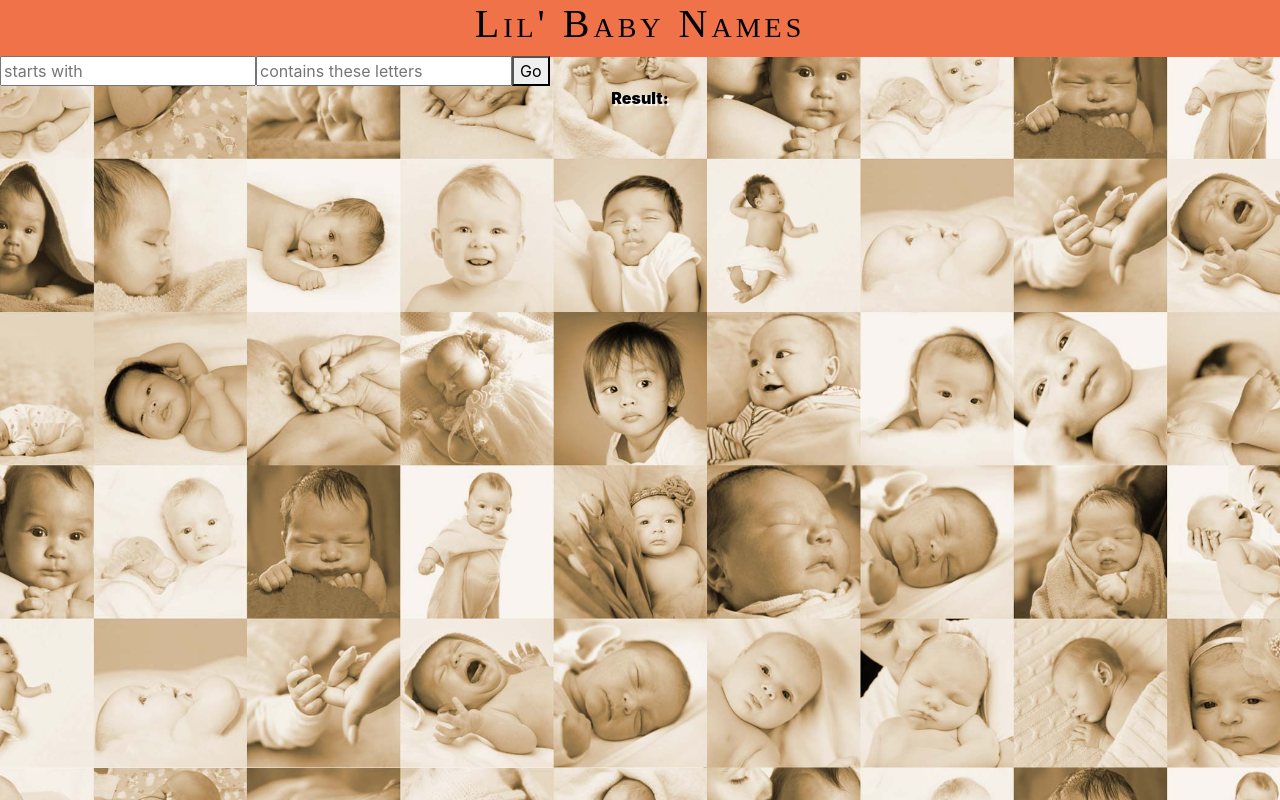
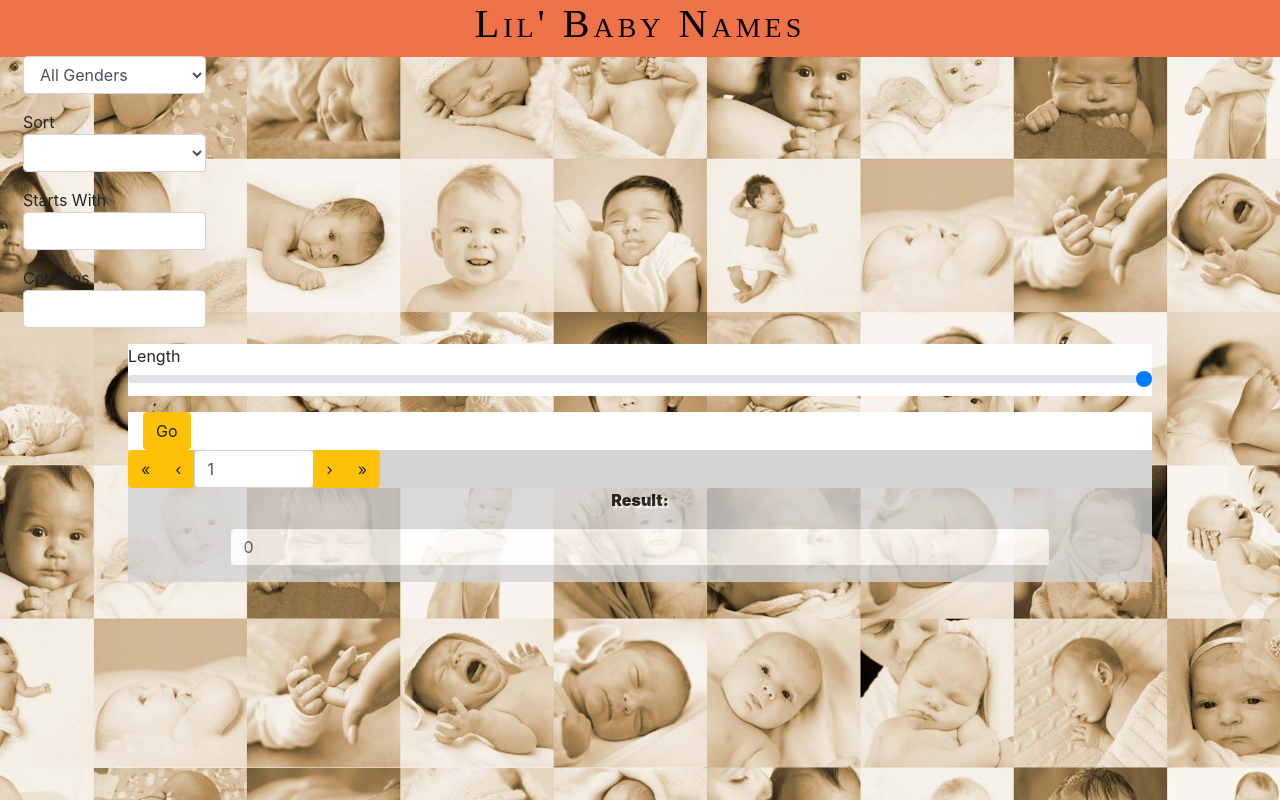
Before and after one commit to zoombulous/people, a Vue app: page / in a window 1280 px wide. Built offline with nearby package versions, Linux system fonts and the light colour scheme.

Commit message:
added dropdowns and length slider

```diff
--- a/src/App.vue
+++ b/src/App.vue
@@ -1,14 +1,110 @@
 <template>
 <div id="app">
   <h1>Lil' Baby Names</h1>
-    <input v-model="startsWith" placeholder="starts with"/>
-    <input v-model="contains" placeholder="contains these letters"/>
-    <button id="btn" class="" v-on:click="findNames">Go</button>
-  <p>Result:</p>
-    <ul>
-      <li v-for="(name,index) in names" :key="name">{{name}}</li>
-    </ul>
+  <div id="app">
+
+    <div id="app" class="col-xs-12 col-sm-7 col-md-5 col-lg-2 mx-2">
+      <div id="app" class="form-group">
+        <form action="" style="width: auto; margin: auto">
+          <div for="name" class="control-label"></div>
+          <select v-model="gender" class="form-control">
+            <option value="male,mostly-male,neutral,mostly-female,female">All Genders</option>
+            <option value="male,mostly-male,gender-neutral">All Male</option>
+            <option value="male">Most Masculine</option>
+            <option value="male,mostly-male">Medium Masculine</option>
+            <option value="gender-neutral">Gender Neutral</option>
+            <option value="female,mostly-female">Medium Feminine</option>
+            <option value="female">Most Feminine</option>
+            <option value="gender-neutral,female,mostly-female">All Female</option>
+          </select>
+        </form>
+      </div>
+    </div>
+
+    <div id="app" class="col-xs-12 col-sm-7 col-md-5 col-lg-2 mx-2">
+      <div id="app" class="form-group">
+        <form action="" style="width: auto; margin: auto">
+          <div for="name" class="control-label">Sort</div>
+          <select v-model="sortBy" class="form-control">
+            <option value="alpha">A-Z</option>
+            <option value="alpha-desc">Z-A</option>
+            <option value="freq-asc">Least Common</option>
+            <option value="freq-desc">Most Common</option>
+            <option value="length">Shortest</option>
+            <option value="length-desc">Longest</option>
+          </select>
+        </form>
+      </div>
+    </div>
+    <div id="app" class="col-xs-12 col-sm-7 col-md-5 col-lg-2 mx-2">
+      <div id="app" class="form-group">
+        <form action="" style="width: auto; margin: auto">
+          <div for="name" class="control-label">Starts With</div>
+          <input v-model="startsWith" @input="isTyping = true" placeholder="" size="15" class="form-control"/>
+        </form>
+      </div>
+    </div>
+    <div id="app" class="col-xs-12 col-sm-7 col-md-5 col-lg-2 mx-2">
+      <div id="app" class="form-group">
+        <form action="" style="width: auto; margin: auto">
+          <div for="name" class="control-label">Contains</div>
+          <input v-model="contains" placeholder="" size="15" class="form-control"/>
+        </form>
+      </div>
+    </div>
+  </div>
+
+  <div id="app" class="rowSlider center row1">
+    <div id="app" class="col-xs-12 col-sm-7 col-md-5 col-lg-1 mx-2">
+    </div>
+    <div id="app" class="form-group">
+      <form action="" style="width: auto; margin: auto" class="center">
+        <div for="name" class="control-label">Length</div>
+        <input v-model="maxLength"
+               type="range"
+               placeholder=""
+               min="1"
+               max="15"
+               class="custom-range"/>
+      </form>
+    </div>
+  </div>
+
+  <div id="app" class="center row1">
+    <div id="app" class="col-12">
+      <button id="btn" class="btn btn-warning" v-on:click="findNames">Go</button>
+    </div>
+  </div>
+
+
+  <div id="app" class="rowPage center">
+    <div id="app" class="btn-group" role="group" aria-label="Basic example">
+      <button type="button" class="btn btn-warning" v-on:click="resetPage">&laquo</button>
+      <button type="button" class="btn btn-warning" v-on:click="previousPage">&#8249</button>
+      <div for="name" class="control-label">
+      </div>
+      <input v-model="pageNumber" placeholder="" size="5" class="form-control"/>
+      <button id="btn" class="btn btn-warning" v-on:click="nextPage">&#8250</button>
+      <button id="btn" class="btn btn-warning" v-on:click="lastPage">&raquo</button>
+    </div>
+  </div>
+  <div id="app" class="center row2">
+    <div id="app" class="group" role="group">
+      <p>Result:
+        <div id="app" class="center">
+          <input v-model="totalResults" placeholder="" size="5" class="form-control"/>
+        </div>
+      </p>
+    </div>
+    <table id="app" class="table table-striped table-hover">
+      <tr v-for="(name,index) in names" :key="name">
+        <td>{{ name }}</td>
+      </tr>
+    </table>
+  </div>
 </div>
+
+
 </template>
 <style>
   @import './styles.css';
@@ -17,13 +113,15 @@
 <script>
 import axios from "axios";
 
+
+
 export default {
   name: "App",
   data() {
     return {
         contains: '',
         startsWith: '',
-        sortBy: 'alpha',
+        sortBy: 'alpha-asc, alpha-desc, freq-asc, freq-desc, length, length-desc',
         gender:'male,mostly-male,neutral,mostly-female,female',
         minLength:'1',
         maxLength:'25',
```
Also changed, not shown: 1 other file (tests, documents, lock files or other folders).
